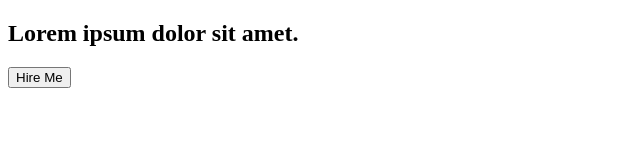
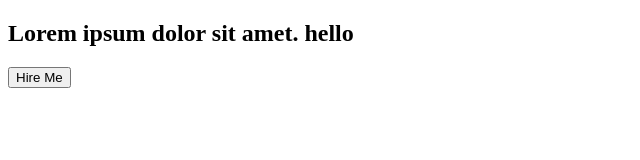
Before and after one commit to Blackhero97/clone-qilish, a plain HTML site: page index.html in a window 1280 px wide. Shown: the full height of the page, 0-640 px from the left. Drawn offline with Linux system fonts and the light colour scheme.

Commit message:
Update index.html
changed html add text

```diff
--- a/index.html
+++ b/index.html
@@ -7,7 +7,7 @@
     <title>Document</title>
 </head>
 <body>
-    <h2>Lorem ipsum dolor sit amet.</h2>
+    <h2>Lorem ipsum dolor sit amet. hello</h2>
     <button>Hire Me</button>
 </body>
 </html>
```
